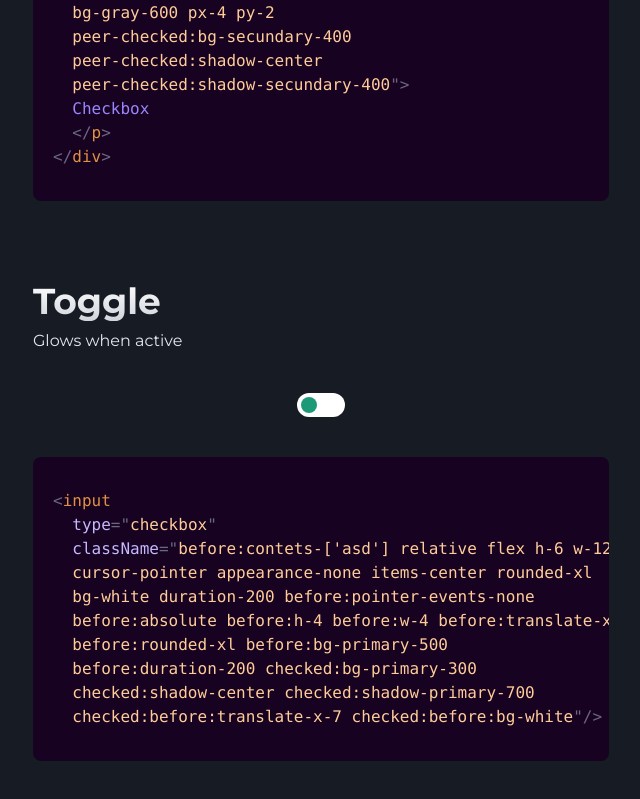
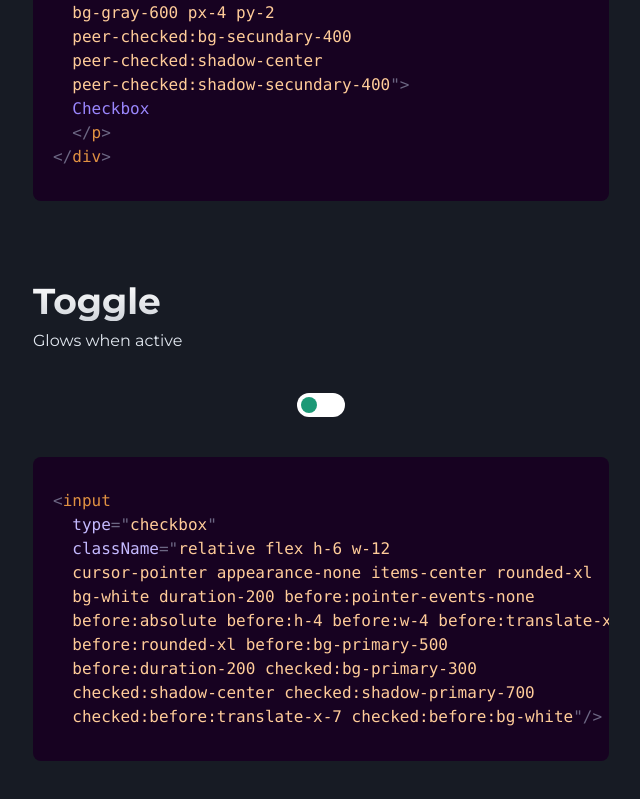
Before and after one commit to pa-ku/quantum_ui, a React (Vite) app: page /checkboxes in a window 1280 px wide. Shown: the part 2919-3718 px from the top of the page, without its empty margins (319-959 px from the left). Built offline with nearby package versions, Linux system fonts and the light colour scheme.

Commit message:
fixed toggle button typo

```diff
--- a/src/components/checkboxes/Toggle_Checkbox.jsx
+++ b/src/components/checkboxes/Toggle_Checkbox.jsx
@@ -4,7 +4,7 @@ import CodeBlock from "../CodeBlock";
 export default function ToggleBtn() {
   const codeBlock = `<input
   type="checkbox"
-  className="before:contets-['asd'] relative flex h-6 w-12
+  className="relative flex h-6 w-12
   cursor-pointer appearance-none items-center rounded-xl
   bg-white duration-200 before:pointer-events-none
   before:absolute before:h-4 before:w-4 before:translate-x-1
@@ -16,7 +16,7 @@ export default function ToggleBtn() {
     <>
       <input
         type="checkbox"
-        className="before:contets-['asd'] relative flex h-6 w-12 cursor-pointer appearance-none items-center rounded-xl bg-white duration-200 before:pointer-events-none before:absolute before:h-4 before:w-4 before:translate-x-1 before:rounded-xl before:bg-primary-500 before:duration-200 checked:bg-primary-300 checked:shadow-center checked:shadow-primary-700 checked:before:translate-x-7 checked:before:bg-white"
+        className="relative flex h-6 w-12 cursor-pointer appearance-none items-center rounded-xl bg-white duration-200 before:pointer-events-none before:absolute before:h-4 before:w-4 before:translate-x-1 before:rounded-xl before:bg-primary-500 before:duration-200 checked:bg-primary-300 checked:shadow-center checked:shadow-primary-700 checked:before:translate-x-7 checked:before:bg-white"
       />
       <CodeBlock code={codeBlock} />
     </>
```
